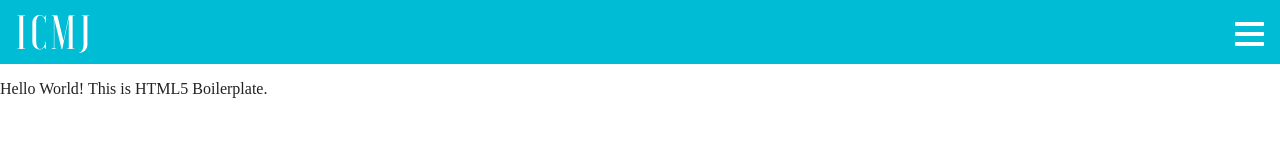
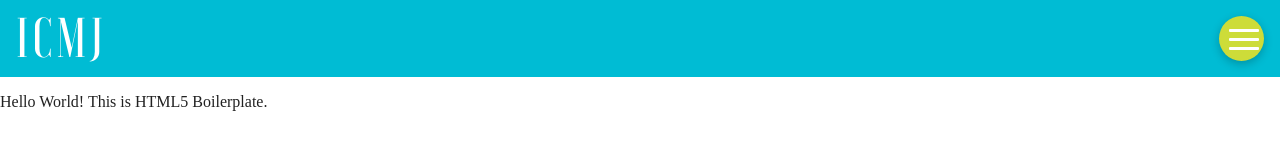
Before and after one commit to calvinfu1128/h5bp, a website: page index.html in a window 1280 px wide. Drawn offline with nearby package versions, Linux system fonts and the light colour scheme; files that its build step writes are made by us from their sources; files whose address does not match are found by name.

Commit message:
edited click effect for menu button

```diff
--- a/css/main.styl
+++ b/css/main.styl
@@ -11,54 +11,109 @@ rupture.enable-em-breakpoints = true
 rupture.anti-overlap = 1px 0.0625em 0.0625rem
 
 html
-  font-family brandon-grotesque
-  color $primary-text
+  font-family: brandon-grotesque
+  color: $primary-text
+
+.align-left
+  position: relative
+  left: 16px
 
 .fa-circle
-  color $accent-color
+  color: $accent-color
 
 .navbar
-  background $primary-color
-  color $text-color
-  height 4em
-  width 100%
-  display flex
-  z-index 999
+  background: $primary-color
+  color: $text-color
+  height: 4.8em
+  width: 100%
+  display: flex
+  z-index: 999
 
 .logo-area
-  font-family Voga-Medium
-  font-size 3em
-  letter-spacing 0.07em
+  font-family: Voga-Medium
+  font-size: 3.5em
+  letter-spacing: 0.07em
   fb(row,1,flex-start,center)
-  width 50%
-  position relative
-  .brand-name
-    position relative
-    left 16px
+  width: 50%
+  position: relative
 
 .menu
   fb(row,2,flex-end,center)
-  width 50%
-  position relative
+  width: 50%
+  position: relative
 
 .menu-normal
   hide()
 
+.menu-toggle
+  background: $accent-color
+  box-shadow: 0 3px 10px rgba(#000, 0.23)
+  width: 45px
+  height: 45px
+  border-radius: 50%
+  margin: 0
+  padding: 0
+  display: block
+  position: relative
+  right: 16px
+  border: none
+  overflow: hidden
+  cursor: pointer
+  transition: background 0.3s
+
+.menu-toggle:focus
+  outline: none
+
 .menu-toggle span
-  right 16px
+  background: $text-color
+  height: 0.23em
+  width: 2.2em
+  left: 10.35px
+  border-radius: 1px
+  display: block
+  position: absolute
 
-.menu-toggle span, .menu-toggle span:before, .menu-toggle span:after
-  background $text-color
-  height 0.26em
-  width 1.8em
-  border-radius 1px
-  display block
-  position absolute
-  cursor pointer
-  content ''
+.menu-toggle span:before, .menu-toggle span:after
+  background: $text-color
+  height: 0.23em
+  width: 2.2em
+  border-radius: 1px
+  display: block
+  position: absolute
+  content: ''
 
 .menu-toggle span:before
-  top -10px
+  top: -9px
 
 .menu-toggle span:after
-  bottom -10px
+  bottom: -9px
+
+.menu-toggle span
+  transition: background 0 0.3s
+
+.menu-toggle span:before, .menu-toggle span:after
+  transition-duration: 0.3s, 0.3s
+  transition-delay: 0.3s, 0
+
+.menu-toggle span:before
+  transition-property: top, transform
+
+.menu-toggle span:after
+  transition-property: bottom, transform
+
+.menu-toggle.active
+  background: $dark-primary-color
+
+.menu-toggle.active span
+  background: none
+
+.menu-toggle.active span:before
+  top: 0
+  transform: rotate(45deg)
+
+.menu-toggle.active span:after
+  bottom: 0
+  transform: rotate(-45deg)
+
+.menu-toggle.active span:before, .menu-toggle.active span:after
+  transition-delay: 0, 0.3s
--- a/css/styl/mixins.styl
+++ b/css/styl/mixins.styl
@@ -11,10 +11,10 @@ fb(dir1, n, dir2, dir3)
 
 /* show mixin */
 show()
-  display block
-  visibility visible
+  display: block
+  visibility: visible
 
 /* hide mixin */
 hide()
-  display none
-  visibility hidden
+  display: none
+  visibility: hidden
--- a/index.html
+++ b/index.html
@@ -23,7 +23,7 @@
         <!-- Add your site or application content here -->
         <nav class="navbar">
             <section class="logo-area">
-                <span class="brand-name">ICMJ</span>
+                <span class="align-left">ICMJ</span>
             </section>
             <section class="menu">
                 <div class="menu-normal">
@@ -45,7 +45,7 @@
                     </span>
                 </div>
                 <div class="menu-mobile">
-                    <a class="menu-toggle" href="#"><span></span></a>
+                    <button class="menu-toggle" href="#"><span></span></button>
                 </div>
             </section>
         </nav>
--- a/js/main.js
+++ b/js/main.js
@@ -0,0 +1,5 @@
+$(document).ready(function(){
+  $('.menu-toggle').on("click",function(){
+    $('.menu-toggle').toggleClass('active');
+  });
+});
```
Also changed, not shown: build/css/main.min.css, build/fonts/Voga-Medium.otf (added), build/js/main.min.js, 3 other files.
